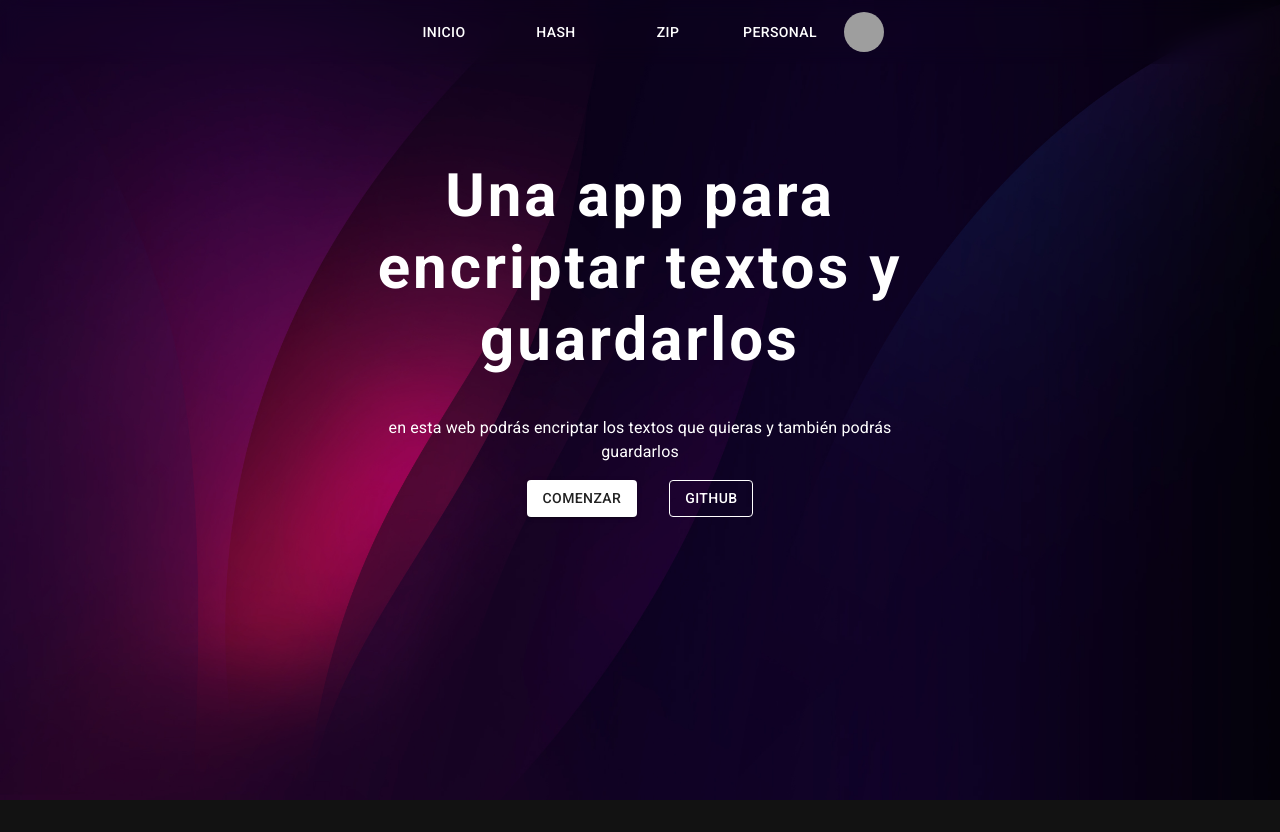
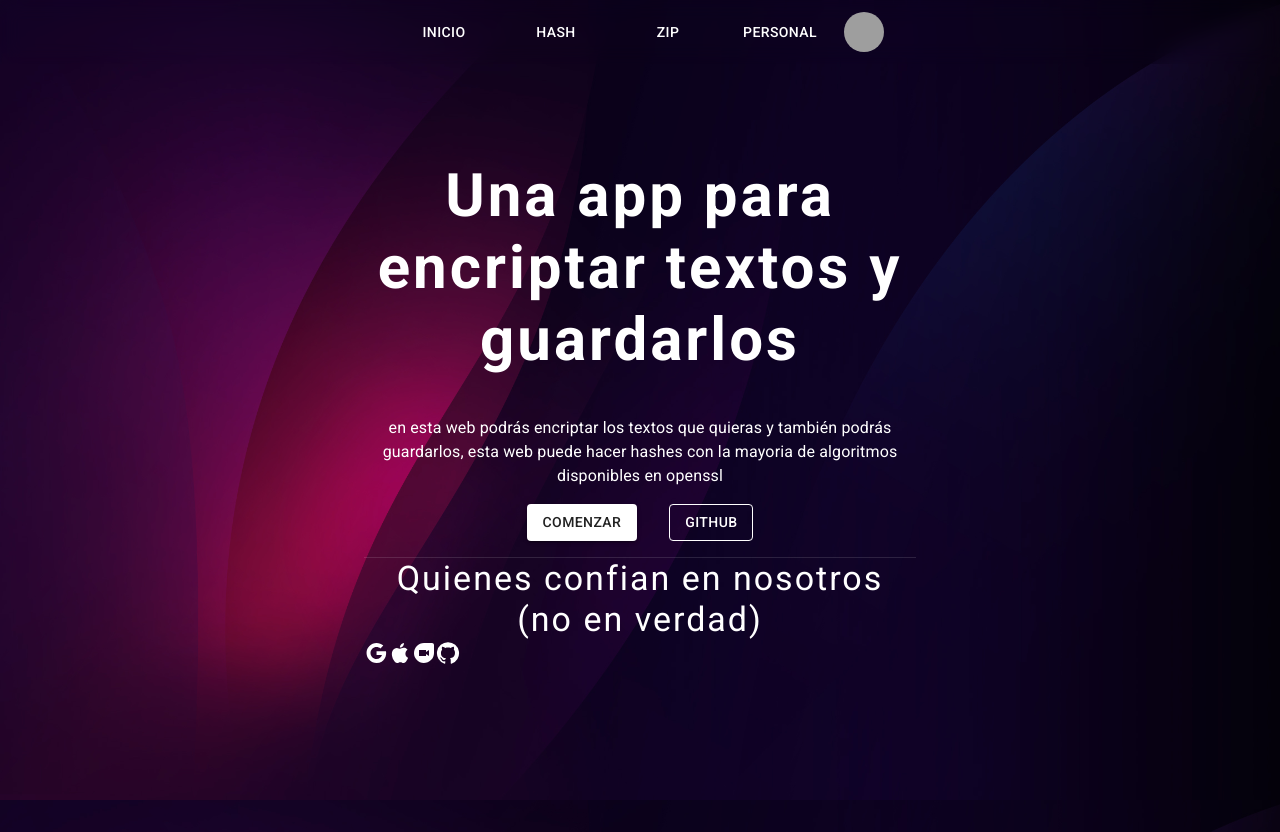
Before and after one commit to DiegoSHS/HIDDENHASH, a Next.js app: page / in a window 1280 px wide. Before the commit the page ends 800 px from the top, so only its background shows below. Built offline with nearby package versions, Linux system fonts and the light colour scheme; grey boxes are pictures that could not be loaded.

Commit message:
Update index.js
updated the landing page

```diff
--- a/src/pages/index.js
+++ b/src/pages/index.js
@@ -1,4 +1,5 @@
-import { Box, Button, Typography } from '@mui/material'
+import { Apple, Duo, GitHub, Google } from '@mui/icons-material'
+import { Box, Button, Divider, Typography } from '@mui/material'
 import Link from "next/link"
 
 export default function Home() {
@@ -8,7 +9,7 @@ export default function Home() {
         Una app para encriptar textos y guardarlos
       </Typography>
       <Typography align="center" sx={{ mt: 5 }}>
-        en esta web podrás encriptar los textos que quieras y también podrás guardarlos
+        en esta web podrás encriptar los textos que quieras y también podrás guardarlos, esta web puede hacer hashes con la mayoria de algoritmos disponibles en openssl
       </Typography>
       <Box>
         <Link href={'/hash'} passHref legacyBehavior>
@@ -18,9 +19,19 @@ export default function Home() {
         </Link>
         <Link href={'https://github.com/DiegoSHS/HIDDENHASH'} passHref legacyBehavior>
           <Button sx={{ m: 2 }} variant="outlined" color='inherit'>
-            github
+            GitHub
           </Button>
         </Link>
+      </Box>
+      <Box>
+        <Divider />
+        <Typography variant='h4' align='center' letterSpacing={2}>
+          Quienes confian en nosotros (no en verdad)
+        </Typography>
+        <Google></Google>
+        <Apple></Apple>
+        <Duo></Duo>
+        <GitHub></GitHub>
       </Box>
     </Box>
   )
```
